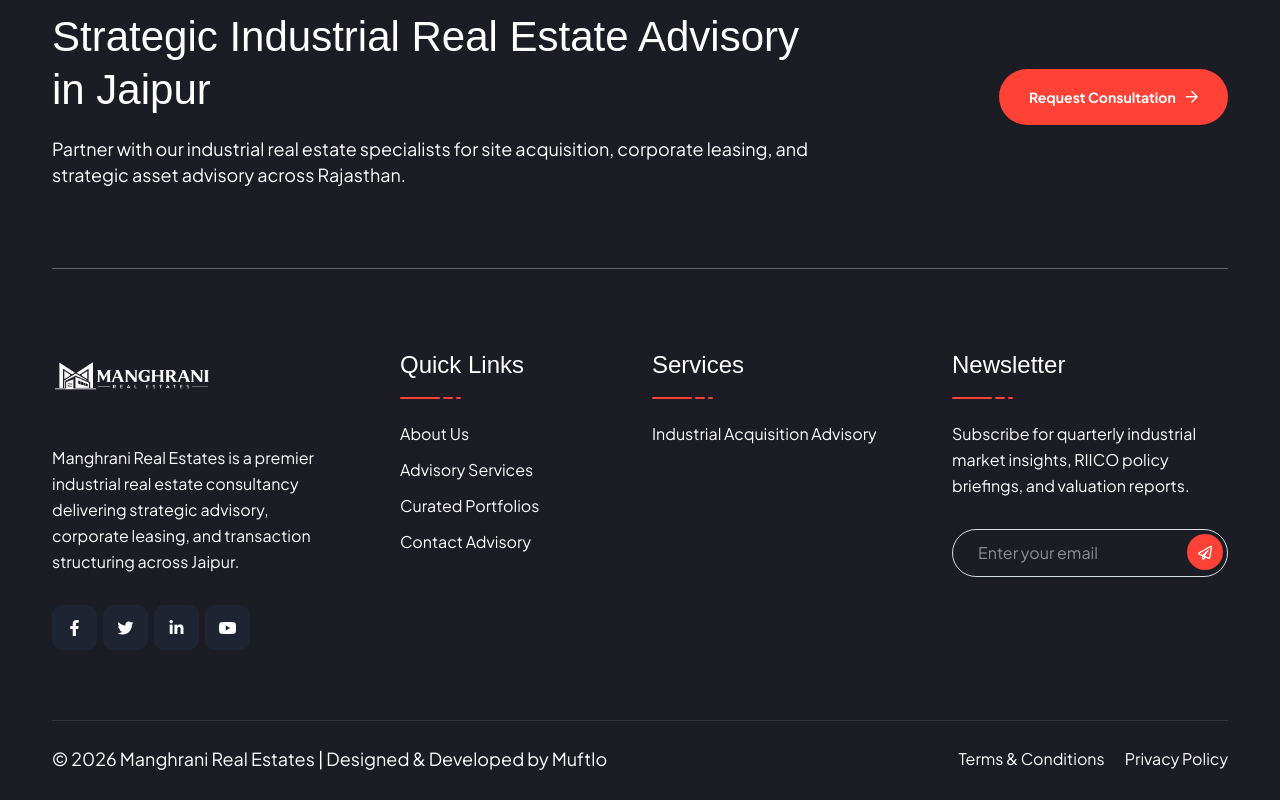
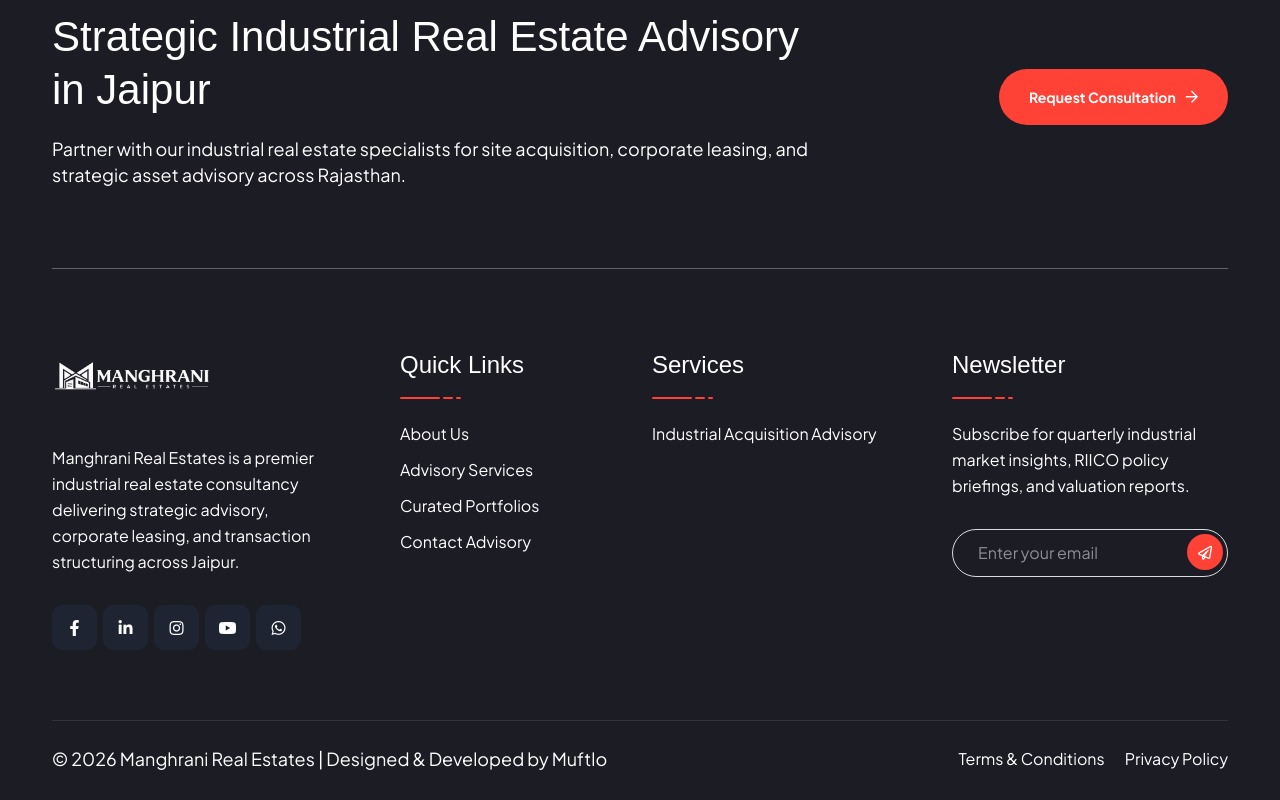
Before and after one commit to techmuftlo/Manghrani-Real-Estates.com, a React (Vite) app: page /404 in a window 1280 px wide. Shown: the part 1356-2156 px from the top of the page. Built offline with nearby package versions, Linux system fonts and the light colour scheme; a web font is replaced by a local one.

Commit message:
add social

```diff
--- a/src/components/Footer.tsx
+++ b/src/components/Footer.tsx
@@ -117,13 +117,6 @@ export default function Footer({
                       <i className="fab fa-facebook-f" />
                     </a>
                     <a
-                      href="https://twitter.com"
-                      target="_blank"
-                      rel="noreferrer"
-                    >
-                      <i className="fab fa-twitter" />
-                    </a>
-                    <a
                       href="https://linkedin.com"
                       target="_blank"
                       rel="noreferrer"
@@ -131,11 +124,25 @@ export default function Footer({
                       <i className="fab fa-linkedin-in" />
                     </a>
                     <a
+                      href="https://instagram.com"
+                      target="_blank"
+                      rel="noreferrer"
+                    >
+                      <i className="fab fa-instagram" />
+                    </a>
+                    <a
                       href="https://youtube.com"
                       target="_blank"
                       rel="noreferrer"
                     >
                       <i className="fab fa-youtube" />
+                    </a>
+                    <a
+                      href="https://wa.me/919950000550"
+                      target="_blank"
+                      rel="noreferrer"
+                    >
+                      <i className="fab fa-whatsapp" />
                     </a>
                   </div>
                 </div>
--- a/src/components/Header.tsx
+++ b/src/components/Header.tsx
@@ -192,6 +192,16 @@ export default function Header({ variant = "four" }: HeaderProps) {
 
                       <li>
                         <a
+                          href="https://instagram.com"
+                          target="_blank"
+                          rel="noreferrer"
+                        >
+                          <i className="fab fa-instagram" />
+                        </a>
+                      </li>
+
+                      <li>
+                        <a
                           href="https://youtube.com"
                           target="_blank"
                           rel="noreferrer"
--- a/src/pages/Home.tsx
+++ b/src/pages/Home.tsx
@@ -890,6 +890,15 @@ export default function Home() {
             </a>
 
             <a
+              href="https://youtube.com"
+              target="_blank"
+              rel="noreferrer"
+              aria-label="YouTube"
+            >
+              <i className="fab fa-youtube"></i>
+            </a>
+
+            <a
               href="https://wa.me/919950000550"
               target="_blank"
               rel="noreferrer"
```
